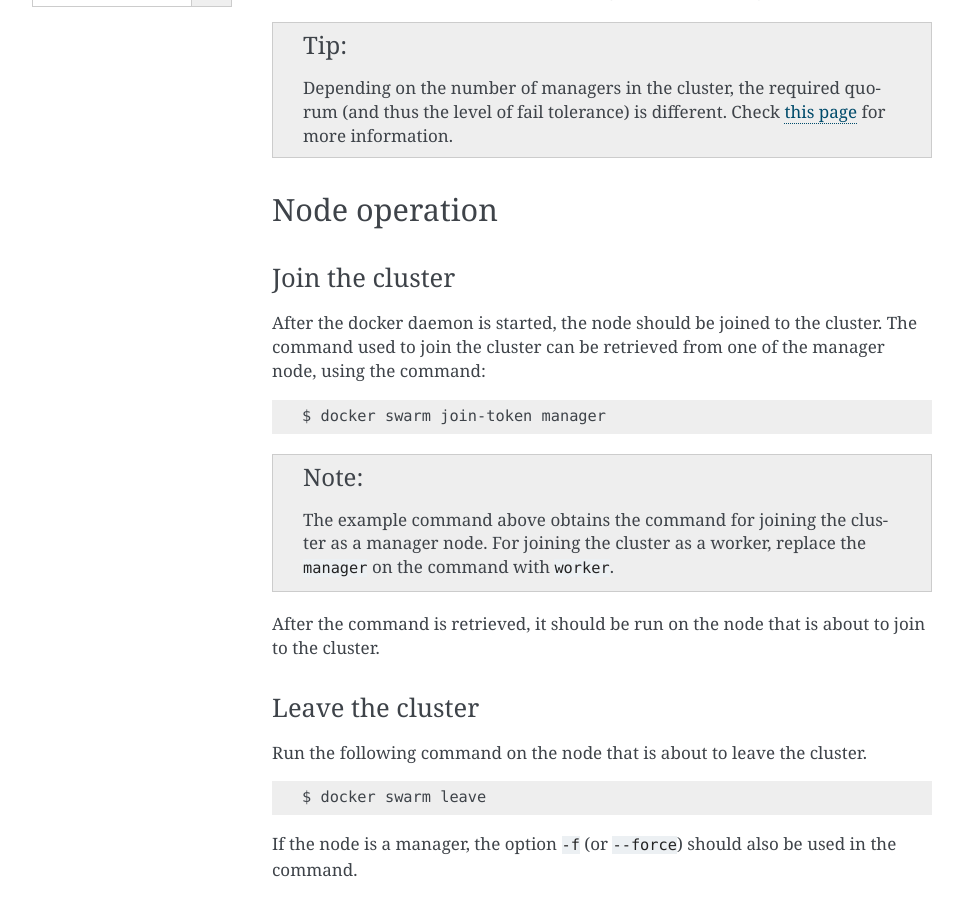
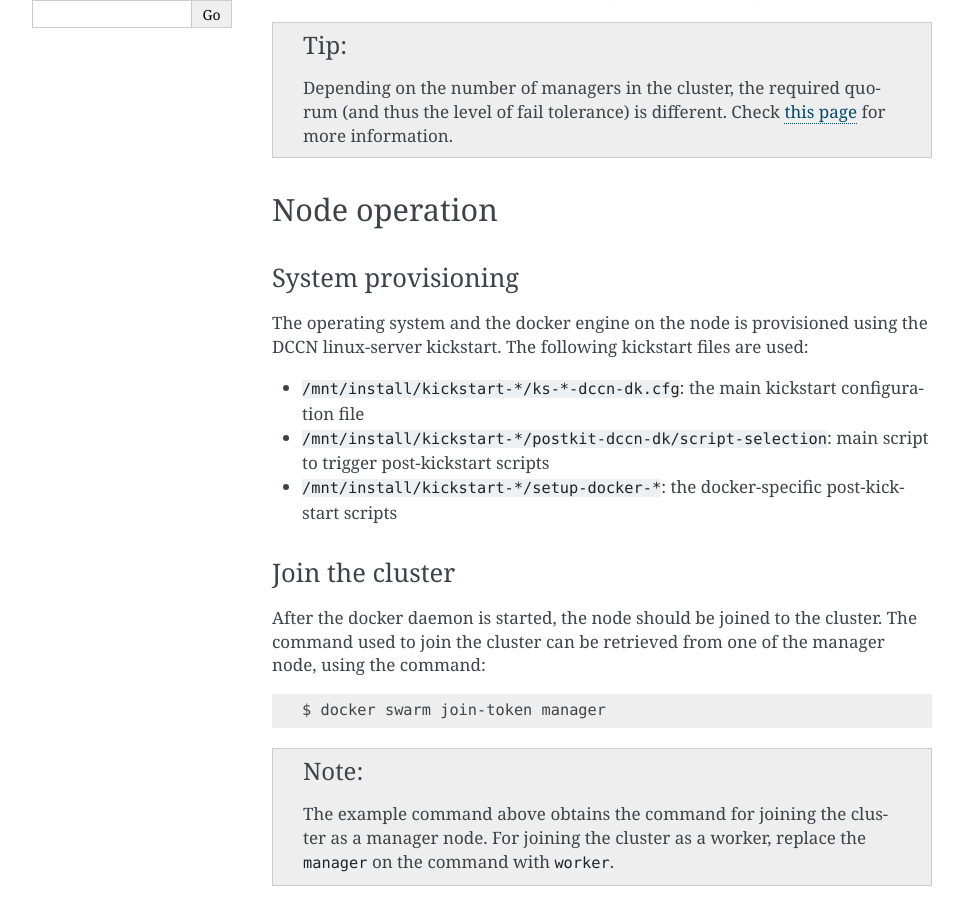
Before and after one commit to Donders-Institute/docker-swarm-setup, a Sphinx documentation site: the page built from doc/operation.rst, in a window 1280 px wide and 900 px high, scrolled down 731 px. Shown: the whole window, without its empty margins (148-1111 px from the left). Built offline with Sphinx 7.4.7, drawn with Linux system fonts in a browser that asks for light colours.

Commit message:
Update operation.rst

```diff
--- a/doc/operation.rst
+++ b/doc/operation.rst
@@ -29,6 +29,15 @@ After this command is issued, a new cluster is created with only one manager (i.
 
 Node operation
 ==============
+
+System provisioning
+^^^^^^^^^^^^^^^^^^^
+
+The operating system and the docker engine on the node is provisioned using the DCCN linux-server kickstart.  The following kickstart files are used:
+
+* ``/mnt/install/kickstart-*/ks-*-dccn-dk.cfg``: the main kickstart configuration file
+* ``/mnt/install/kickstart-*/postkit-dccn-dk/script-selection``: main script to trigger post-kickstart scripts
+* ``/mnt/install/kickstart-*/setup-docker-*``: the docker-specific post-kickstart scripts
 
 Join the cluster
 ^^^^^^^^^^^^^^^^
```
